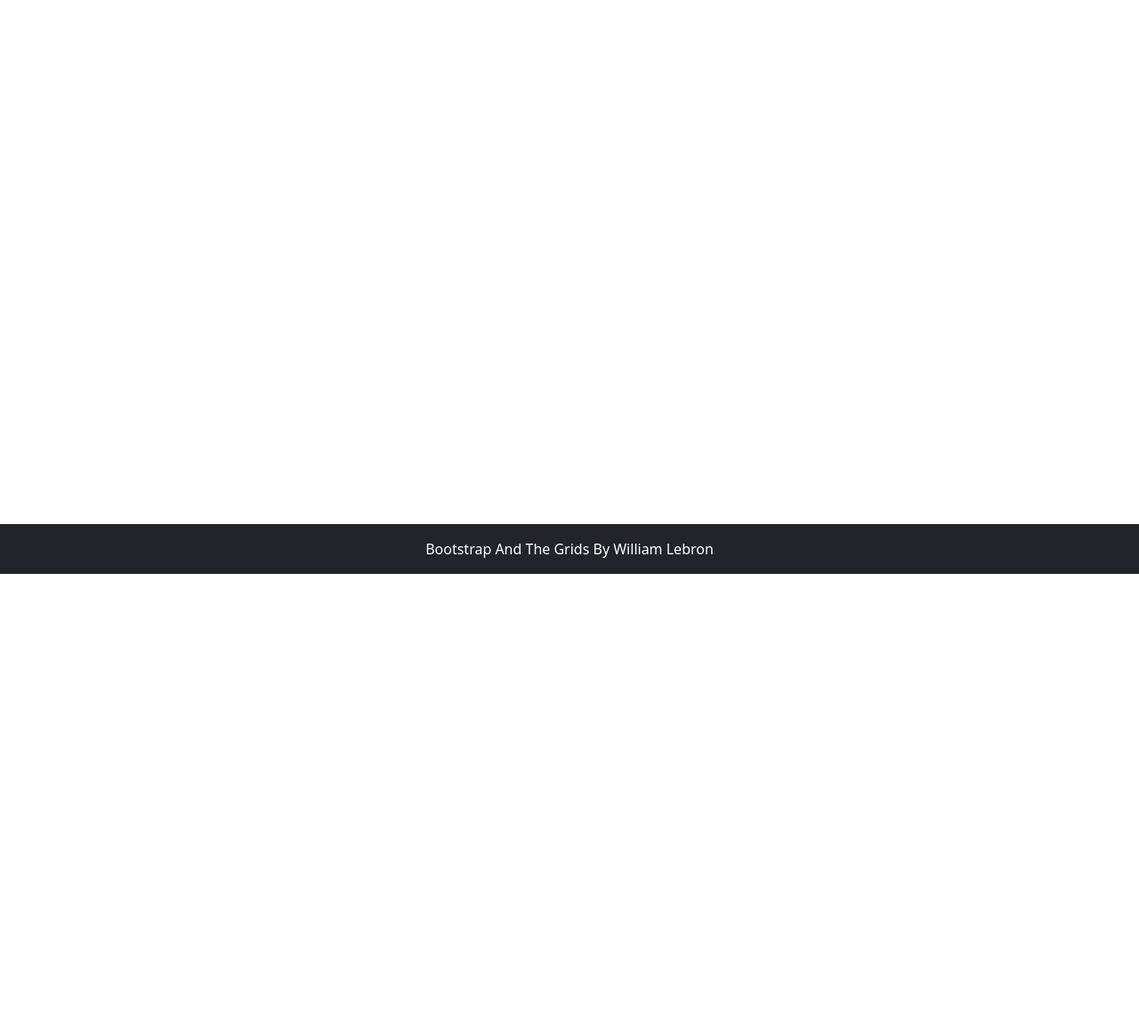
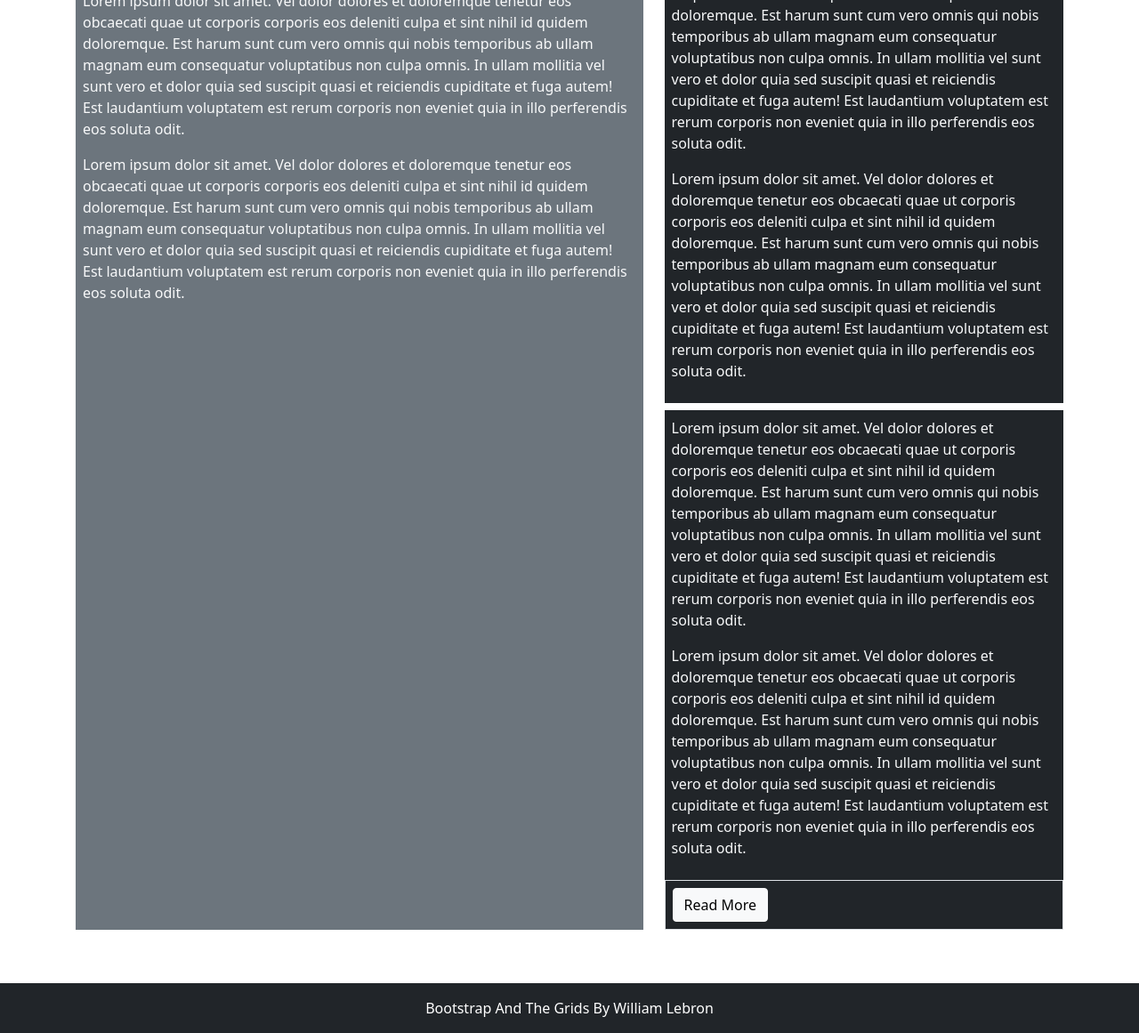
Before and after one commit to wlebront/BootstrapAndTheGrids, a plain HTML site: page Grid3.html in a window 1280 px wide. Shown: the part 155-1316 px from the top of the page at 89% size. Before the commit the page ends 800 px from the top, so only its background shows below. Drawn offline with nearby package versions, Linux system fonts and the light colour scheme.

Commit message:
Added Grid 3 (a)
Bootstrap Grid Exercises: Grid 3 (a)

```diff
--- a/Grid3.html
+++ b/Grid3.html
@@ -60,9 +60,64 @@
 </nav>
 
     <main class="flex-shrink-0">
-       <div class="container">
+       <div class="container h-100 minHeight">
+          <div class="row h-100">
+               <!--LEFT COLUMN-->
+              <div class="col-7">
+                   <div class="bg-secondary text-light p-2 h-100">
+                    <h1> Article Title</h1>
+                    <p>Lorem ipsum dolor sit amet. Vel dolor dolores et doloremque tenetur eos obcaecati quae ut
+                         corporis corporis eos deleniti culpa et sint nihil id quidem doloremque.
+                         Est harum sunt cum vero omnis qui nobis temporibus ab ullam magnam eum consequatur voluptatibus non culpa omnis.
+                         In ullam mollitia vel sunt vero et dolor quia sed suscipit quasi et reiciendis cupiditate et fuga autem!
+                         Est laudantium voluptatem est rerum corporis non eveniet quia in illo perferendis eos soluta odit. </p>
 
+                    <p>Lorem ipsum dolor sit amet. Vel dolor dolores et doloremque tenetur eos obcaecati quae ut
+                        corporis corporis eos deleniti culpa et sint nihil id quidem doloremque.
+                        Est harum sunt cum vero omnis qui nobis temporibus ab ullam magnam eum consequatur voluptatibus non culpa omnis.
+                        In ullam mollitia vel sunt vero et dolor quia sed suscipit quasi et reiciendis cupiditate et fuga autem!
+                        Est laudantium voluptatem est rerum corporis non eveniet quia in illo perferendis eos soluta odit. </p>
 
+                   </div>
+              </div>
+              <!--RIGHT COLUMN-->
+              <div class="col-5 h-100 d-flex flex-column justify-content-evenly">
+                   <!--RIGHT TOP COLUMN-->
+                  <div class="bg-dark text-light h-50 p-2 overflow-auto">
+                    <p>Lorem ipsum dolor sit amet. Vel dolor dolores et doloremque tenetur eos obcaecati quae ut
+                         corporis corporis eos deleniti culpa et sint nihil id quidem doloremque.
+                         Est harum sunt cum vero omnis qui nobis temporibus ab ullam magnam eum consequatur voluptatibus non culpa omnis.
+                         In ullam mollitia vel sunt vero et dolor quia sed suscipit quasi et reiciendis cupiditate et fuga autem!
+                         Est laudantium voluptatem est rerum corporis non eveniet quia in illo perferendis eos soluta odit. </p>
+
+                    <p>Lorem ipsum dolor sit amet. Vel dolor dolores et doloremque tenetur eos obcaecati quae ut
+                        corporis corporis eos deleniti culpa et sint nihil id quidem doloremque.
+                        Est harum sunt cum vero omnis qui nobis temporibus ab ullam magnam eum consequatur voluptatibus non culpa omnis.
+                         In ullam mollitia vel sunt vero et dolor quia sed suscipit quasi et reiciendis cupiditate et fuga autem!
+                          Est laudantium voluptatem est rerum corporis non eveniet quia in illo perferendis eos soluta odit. </p>
+
+                  </div>
+                  <!--RIGHT BOTTOM COLUMN-->
+                  <div class="bg-dark text-light h-50 mt-2 p-2 overflow-hidden">
+                    <p>Lorem ipsum dolor sit amet. Vel dolor dolores et doloremque tenetur eos obcaecati quae ut
+                        corporis corporis eos deleniti culpa et sint nihil id quidem doloremque.
+                        Est harum sunt cum vero omnis qui nobis temporibus ab ullam magnam eum consequatur voluptatibus non culpa omnis.
+                         In ullam mollitia vel sunt vero et dolor quia sed suscipit quasi et reiciendis cupiditate et fuga autem!
+                          Est laudantium voluptatem est rerum corporis non eveniet quia in illo perferendis eos soluta odit. </p>
+
+                    <p>Lorem ipsum dolor sit amet. Vel dolor dolores et doloremque tenetur eos obcaecati quae ut
+                        corporis corporis eos deleniti culpa et sint nihil id quidem doloremque.
+                        Est harum sunt cum vero omnis qui nobis temporibus ab ullam magnam eum consequatur voluptatibus non culpa omnis.
+                         In ullam mollitia vel sunt vero et dolor quia sed suscipit quasi et reiciendis cupiditate et fuga autem!
+                          Est laudantium voluptatem est rerum corporis non eveniet quia in illo perferendis eos soluta odit. </p>
+
+                  </div>
+                  <div class="bg-dark text-light border border-top p-2">
+                     <button class="btn btn-light" type="button">Read More</button>
+
+                  </div>
+              </div>
+          </div>
        </div>
     </main>
     <footer class="footer mt-auto py-3 bg-dark">
--- a/css/site.css
+++ b/css/site.css
@@ -1,5 +1,12 @@
 main>.container {
     padding: 60px 15px 0;
+}
+
+body> main{
+    margin-top: 20px;
+    margin-bottom: 60px;
+
+
 }
 
 .homeBG {
```
